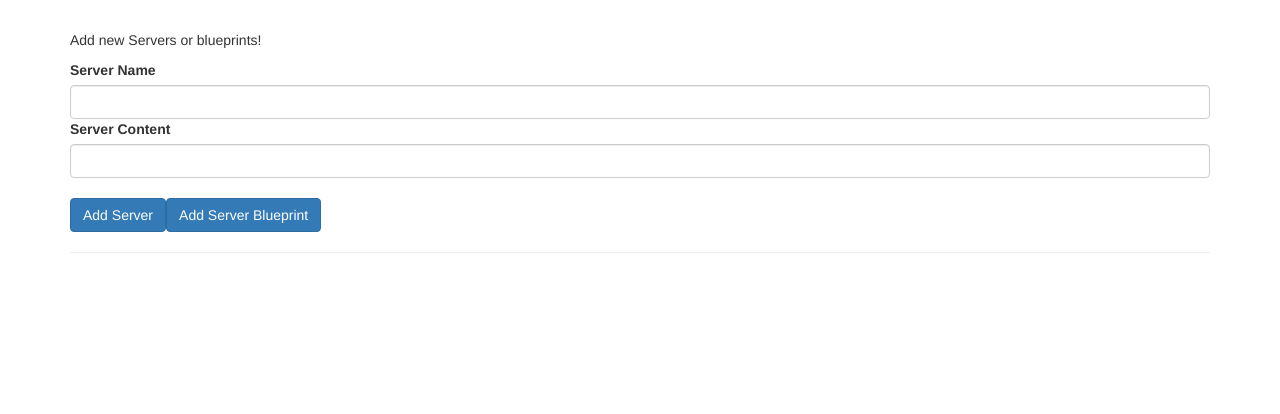
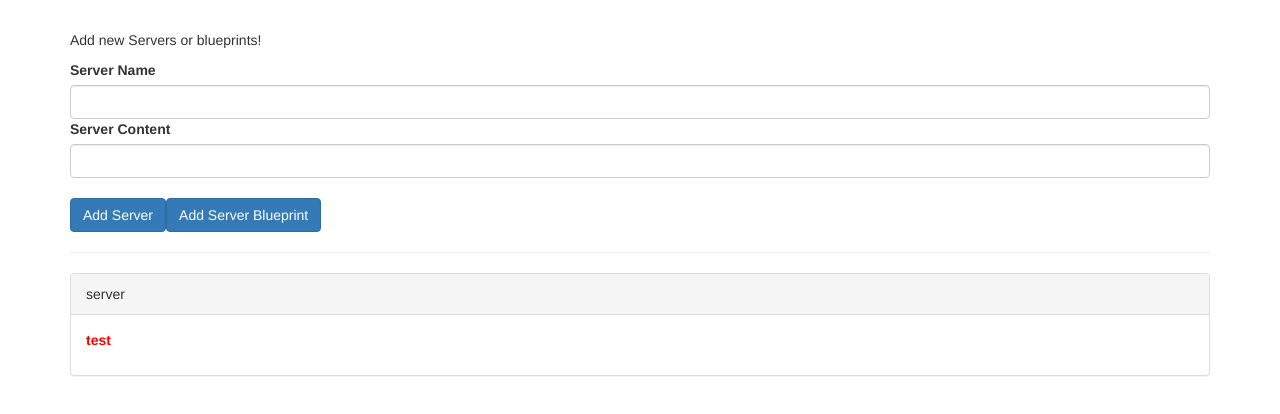
Before and after one commit to leandrofahur/angular-framework, an Angular app in the folder cmp-databinding/: page / in a window 1280 px wide. Shown: the top 414 px of the page. Built offline with nearby package versions, Linux system fonts and the light colour scheme.

Commit message:
passing elements between components

```diff
--- a/cmp-databinding/src/app/app.component.html
+++ b/cmp-databinding/src/app/app.component.html
@@ -5,6 +5,7 @@
     <div class="col-xs-12">
       <app-server-element
         *ngFor="let serverElement of serverElements"
+        [element]="serverElement"
       ></app-server-element>
     </div>
   </div>
--- a/cmp-databinding/src/app/app.component.ts
+++ b/cmp-databinding/src/app/app.component.ts
@@ -6,5 +6,11 @@ import { Component } from "@angular/core";
   styleUrls: ["./app.component.css"],
 })
 export class AppComponent {
-  serverElements = [];
+  serverElements = [
+    {
+      name: "server",
+      content: "test",
+      type: "server",
+    },
+  ];
 }
```
Also changed, not shown: cmp-databinding/src/app/server-element/server-element.component.ts (+11 -8 lines).
